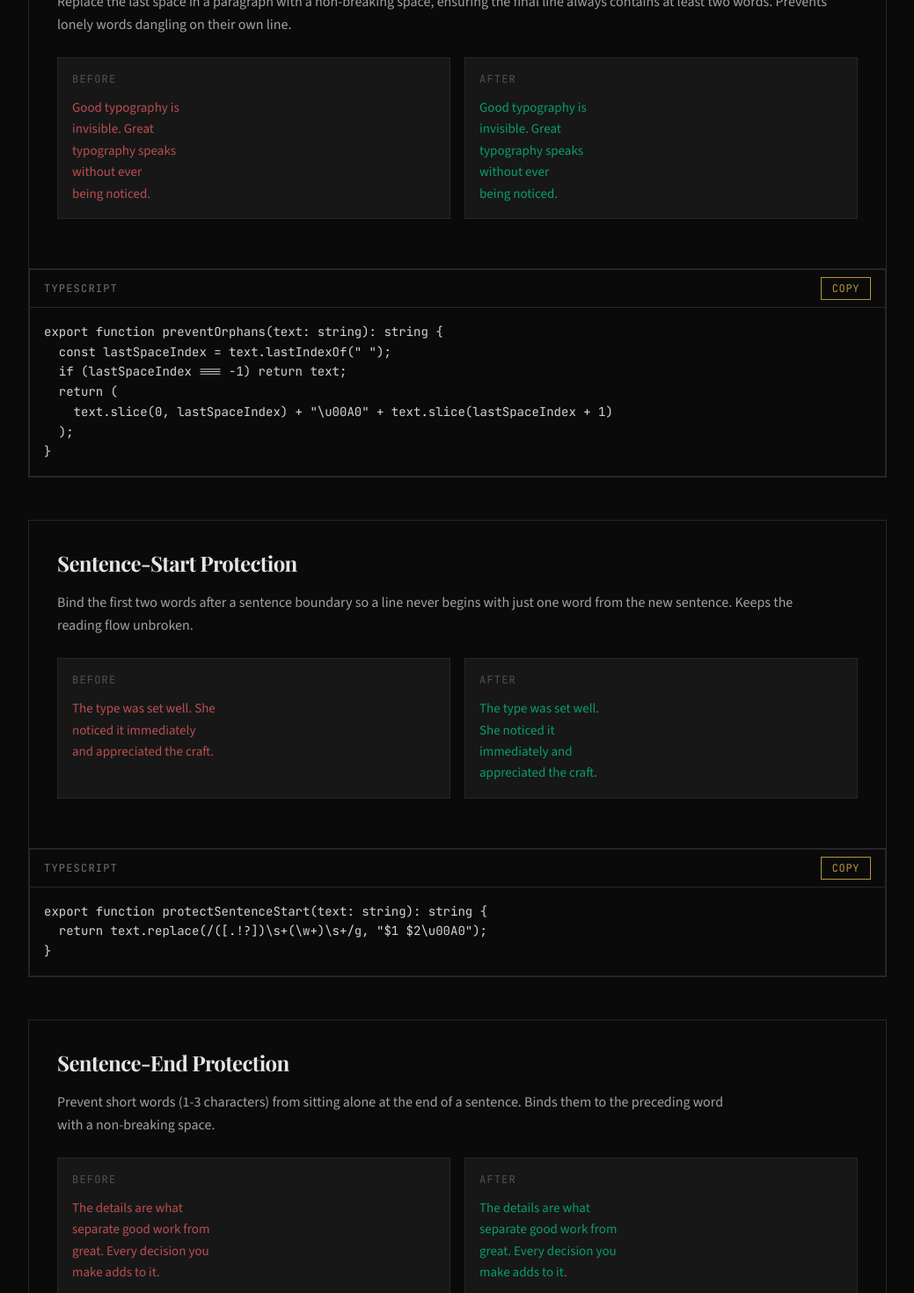
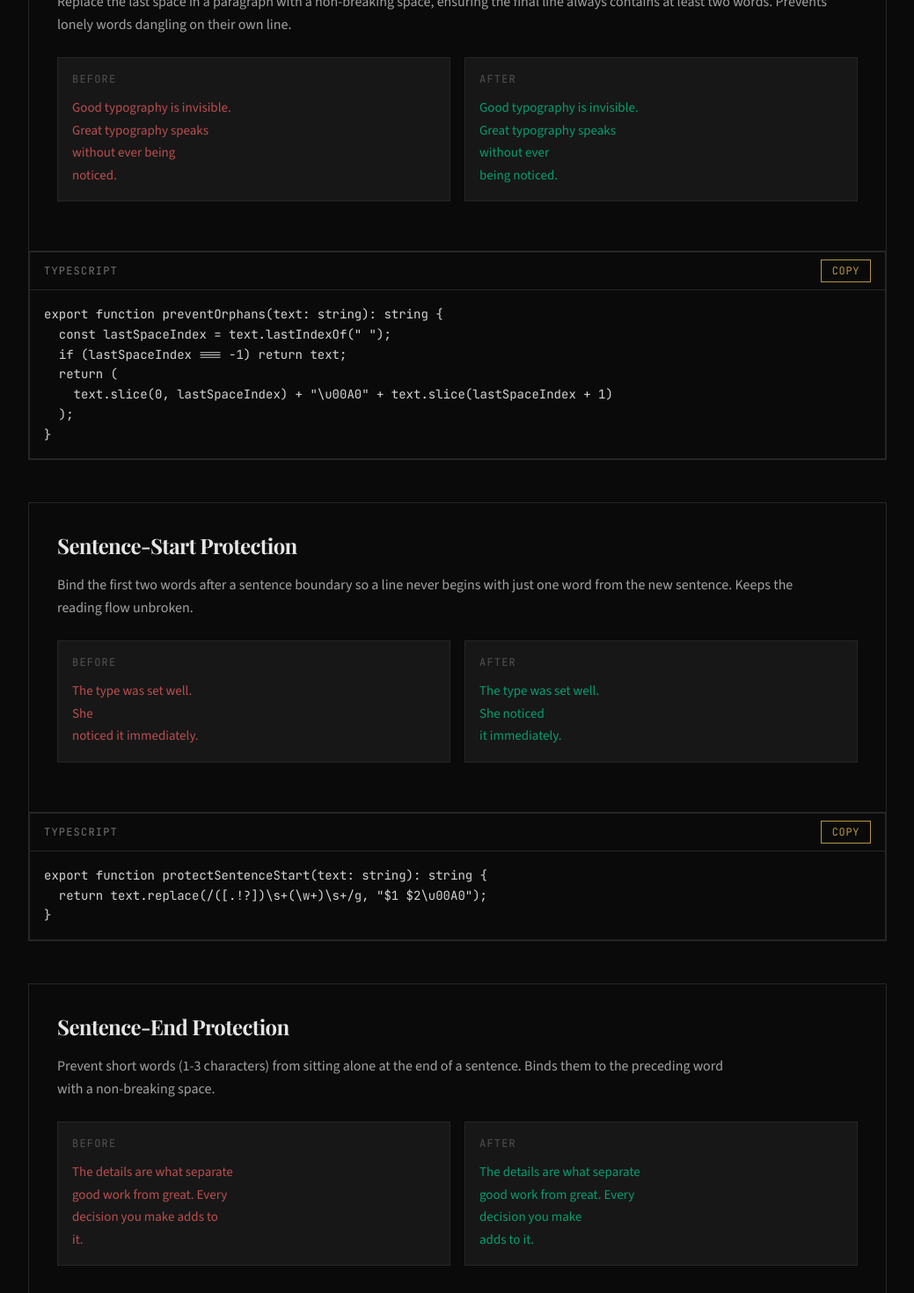
Before and after one commit to speedwarnsf/web-typography, a Next.js app: page / in a window 1280 px wide. Shown: the part 1080-2550 px from the top of the page at 88% size, without its empty margins (120-1159 px from the left). Built offline with nearby package versions, Linux system fonts and the light colour scheme; a web font is replaced by a local one.

Commit message:
Before/after: controlled line breaks in proportional font, clear visual difference on every device

```diff
--- a/src/app/page.tsx
+++ b/src/app/page.tsx
@@ -19,8 +19,8 @@ const rules = [
     name: "No Orphans",
     description:
       "Replace the last space in a paragraph with a non-breaking space, ensuring the final line always contains at least two words. Prevents lonely words dangling on their own line.",
-    before: "Good typography is invisible. Great typography speaks without ever being noticed.",
-    after: "Good typography is invisible. Great typography speaks without ever being\u00A0noticed.",
+    beforeLines: ["Good typography is invisible.", "Great typography speaks", "without ever being", "noticed."],
+    afterLines: ["Good typography is invisible.", "Great typography speaks", "without ever", "being noticed."],
     code: `export function preventOrphans(text: string): string {
   const lastSpaceIndex = text.lastIndexOf(" ");
   if (lastSpaceIndex === -1) return text;
@@ -33,8 +33,8 @@ const rules = [
     name: "Sentence-Start Protection",
     description:
       "Bind the first two words after a sentence boundary so a line never begins with just one word from the new sentence. Keeps the reading flow unbroken.",
-    before: "The type was set well. She noticed it immediately and appreciated the craft.",
-    after: "The type was set well. She\u00A0noticed it immediately and appreciated the\u00A0craft.",
+    beforeLines: ["The type was set well.", "She", "noticed it immediately."],
+    afterLines: ["The type was set well.", "She noticed", "it immediately."],
     code: `export function protectSentenceStart(text: string): string {
   return text.replace(/([.!?])\\s+(\\w+)\\s+/g, "$1 $2\\u00A0");
 }`,
@@ -43,8 +43,8 @@ const rules = [
     name: "Sentence-End Protection",
     description:
       "Prevent short words (1-3 characters) from sitting alone at the end of a sentence. Binds them to the preceding word with a non-breaking space.",
-    before: 'The details are what separate good work from great. Every decision you make adds to it.',
-    after: 'The details are what separate good work from great. Every decision you make adds to\u00A0it.',
+    beforeLines: ["The details are what separate", "good work from great. Every", "decision you make adds to", "it."],
+    afterLines: ["The details are what separate", "good work from great. Every", "decision you make", "adds to it."],
     code: `export function protectSentenceEnd(text: string): string {
   return text.replace(/\\s+(\\w{1,3})([.!?])/g, "\\u00A0$1$2");
 }`,
@@ -53,8 +53,8 @@ const rules = [
     name: "Rag Smoothing",
     description:
       "Detects words that would push a line past the target length and binds them to the previous word, pulling them to the next line. Creates a smoother right edge without justification.",
-    before: "Every choice you make in typography either helps the reader or gets in their way.",
-    after: "Every choice you make in\u00A0typography either helps the reader or gets in\u00A0their\u00A0way.",
+    beforeLines: ["Every choice you make in", "typography either helps the", "reader or gets in their", "way."],
+    afterLines: ["Every choice you make", "in typography either helps", "the reader or gets", "in their way."],
     code: `export function smoothRag(text: string, targetLineLength = 65): string {
   const words = text.split(" ");
   let currentLength = 0;
@@ -81,8 +81,8 @@ const rules = [
     name: "Short Word Binding",
     description:
       "Common prepositions, articles, and conjunctions (a, an, the, in, on, at, to, by, of, etc.) are bound to the following word with a non-breaking space. Prevents these small words from ending a line alone.",
-    before: "She walked to the store and stood in the rain for a while.",
-    after: "She walked to\u00A0the store and stood in\u00A0the rain for a\u00A0while.",
+    beforeLines: ["She walked to", "the store and stood in", "the rain for a while."],
+    afterLines: ["She walked to the store", "and stood in the rain", "for a while."],
     code: `export function bindShortWords(text: string): string {
   return text.replace(
     /\\s(a|an|the|in|on|at|to|by|of|or|is|it|as|if|so|no|do|up|we|he|me|my|be|am)\\s/gi,
@@ -316,25 +316,29 @@ export default function Home() {
                     <p className="text-xs font-mono uppercase tracking-widest text-neutral-600 mb-3">
                       Before
                     </p>
-                    <p
-                      className="text-[15px] leading-relaxed text-red-400/70"
-                      style={{ fontFamily: "var(--font-source-sans)", maxWidth: "22ch" }}
+                    <div
+                      className="text-[15px] leading-[1.7] text-red-400/70"
+                      style={{ fontFamily: "var(--font-source-sans)" }}
                       data-no-typeset
                     >
-                      {rule.before}
-                    </p>
+                      {rule.beforeLines.map((line: string, i: number) => (
+                        <span key={i}>{line}{i < rule.beforeLines.length - 1 && <br />}</span>
+                      ))}
+                    </div>
                   </div>
                   <div className="p-4 bg-neutral-900 border border-neutral-800">
                     <p className="text-xs font-mono uppercase tracking-widest text-neutral-600 mb-3">
                       After
                     </p>
-                    <p
-                      className="text-[15px] leading-relaxed text-emerald-400/70"
-                      style={{ fontFamily: "var(--font-source-sans)", maxWidth: "22ch" }}
+                    <div
+                      className="text-[15px] leading-[1.7] text-emerald-400/70"
+                      style={{ fontFamily: "var(--font-source-sans)" }}
                       data-no-typeset
                     >
-                      {rule.after}
-                    </p>
+                      {rule.afterLines.map((line: string, i: number) => (
+                        <span key={i}>{line}{i < rule.afterLines.length - 1 && <br />}</span>
+                      ))}
+                    </div>
                   </div>
                 </div>
               </div>
```
